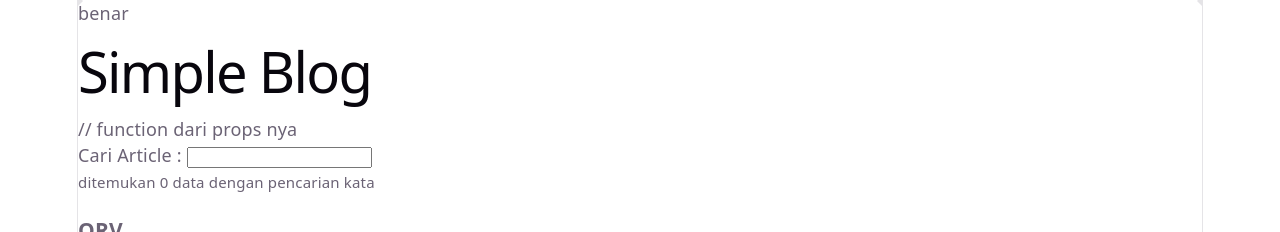
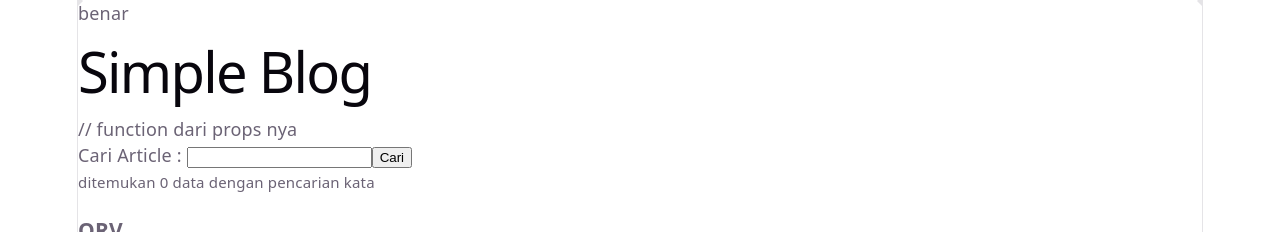
Before and after one commit to calistasalsabila/Website, a React (Vite) app in the folder 01_front_end/08_react/01_react_fundamental/code/01_fundamental/: page / in a window 1280 px wide. Shown: the top 232 px of the page. Built offline with nearby package versions, Linux system fonts and the light colour scheme.

Commit message:
feat: add onClickMethod

```diff
--- a/01_front_end/08_react/01_react_fundamental/code/01_fundamental/src/componennts/Search.jsx
+++ b/01_front_end/08_react/01_react_fundamental/code/01_fundamental/src/componennts/Search.jsx
@@ -2,16 +2,25 @@ import { useState } from "react";
 
 function Search (props){
     const [search, setSearch] = useState("");
-    const onSearchChange = (event) => {
-        setSearch(event.target.value)
+    const onSearchChange = () => {
+        // setSearch(event.target.value) , karena udah di e => setSearch ...
         // namanya ga harus sama kayak onSearchChange (karena beda props sama function atasnya)
         // function props itu harus sama kayak yg di homepage (index.jsx)
-        props.onSearchChange(event.target.value)
+        // props.onSearchChange(event.target.value)
+        props.onSearchChange(search)
+    };
+
+    const searchKeydown = e => {
+        if (e.key === "Enter"){
+            onSearchChange();
+        }
     }
-
     return (
         <>
-            <div>Cari Article : <input onChange={onSearchChange}></input></div>
+            <div>Cari Article : <input onChange={e => setSearch(e.target.value)} onKeyDown={searchKeydown}></input>
+            {/* Button hanya mengembalikan ke home */}
+            <button onClick={onSearchChange}>Cari</button>
+            </div>
             <small>ditemukan {props.totalPosts} data dengan pencarian kata {search}</small>
         </>
     )
```
Also changed, not shown: 01_front_end/08_react/01_react_fundamental/code/01_fundamental/src/componennts/Article.jsx (line endings or trailing spaces).
